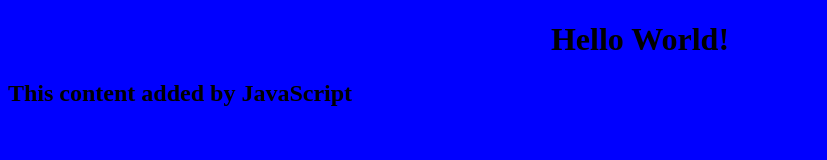
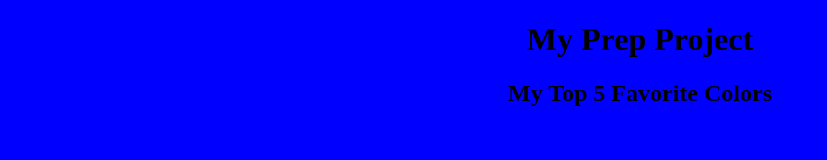
Before and after one commit to TH8359/prep-project, a plain HTML site: page index.html in a window 1280 px wide. Shown: the whole page, without its empty margins (0-827 px from the left). Drawn offline with Linux system fonts and the light colour scheme.

Commit message:
change and center text

```diff
--- a/index.html
+++ b/index.html
@@ -5,7 +5,7 @@
     <title>My Personal Website</title>
   </head>
   <body>
-    <h1>Hello World!</h1>
+    <h1>My Prep Project</h1>
     <script src="script.js"></script>
   </body>
 </html>
--- a/script.js
+++ b/script.js
@@ -1,3 +1,3 @@
 const h2 = document.createElement("h2");
-h2.textContent = "This content added by JavaScript";
+h2.textContent = "My Top 5 Favorite Colors";
 document.querySelector("body").appendChild(h2);
--- a/style.css
+++ b/style.css
@@ -3,4 +3,7 @@ body {
     h1{
         text-align: center;
     }
+    h2{
+        text-align: center;
+    }
   }
```
